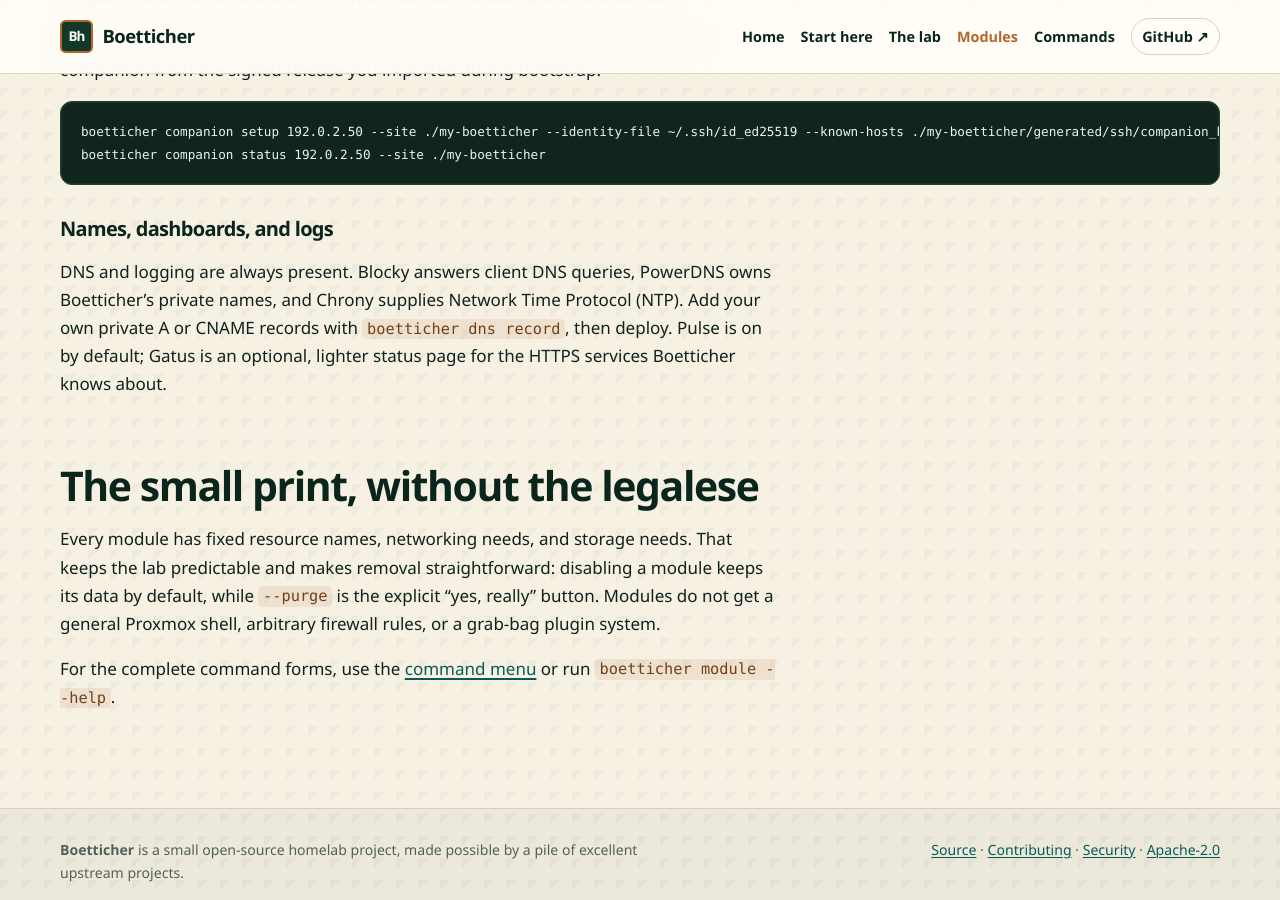
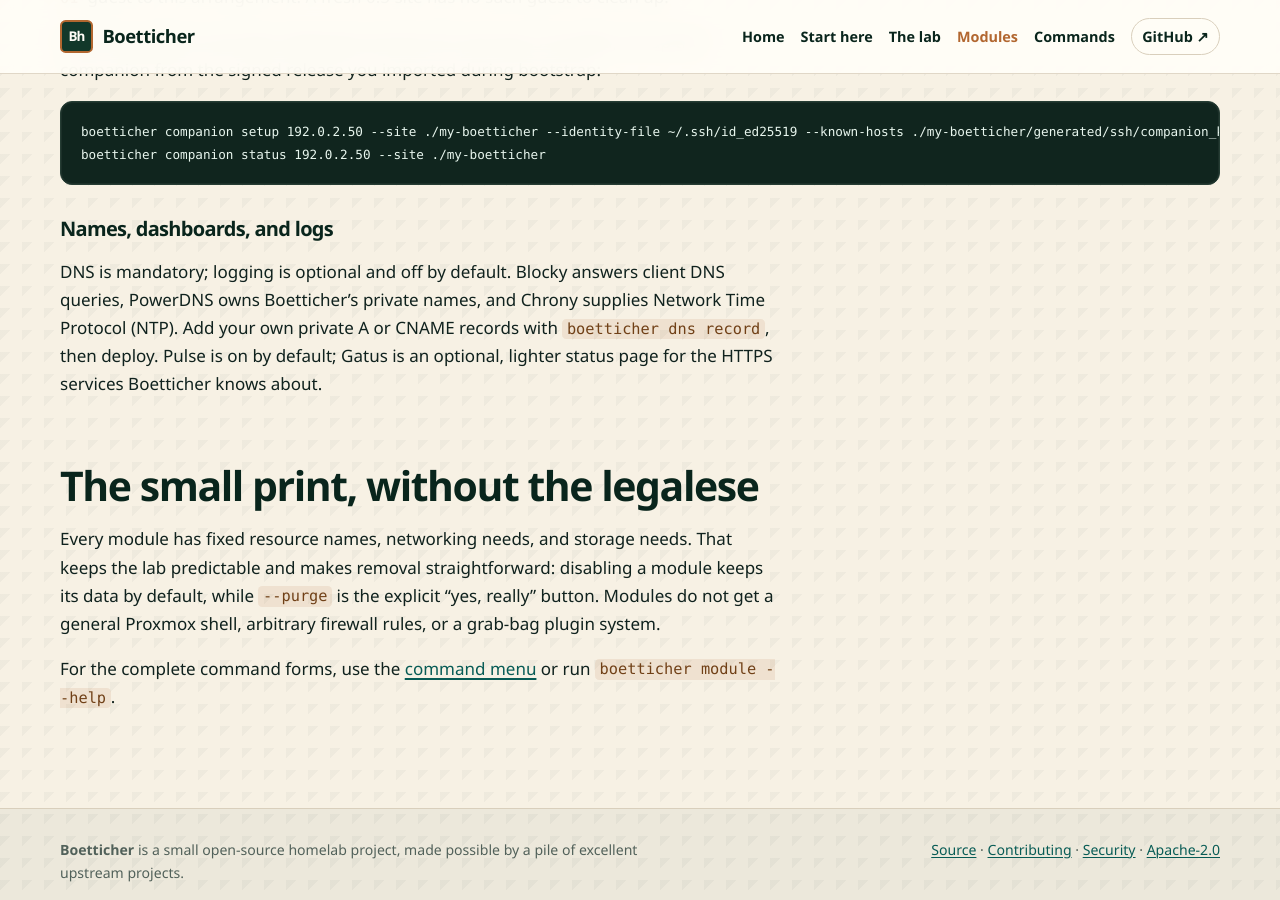
Before and after one commit to gofastercloud/boetticher, a Jekyll site: the page built from docs/modules.md, in a window 1280 px wide and 900 px high, scrolled down 5038 px. Built offline with Jekyll 4.4.1, drawn with Linux system fonts in a browser that asks for light colours.

Commit message:
Correct optional logging documentation

```diff
--- a/docs/modules.md
+++ b/docs/modules.md
@@ -152,11 +152,11 @@ boetticher companion status 192.0.2.50 --site ./my-boetticher
 
 ### Names, dashboards, and logs
 
-DNS and logging are always present. Blocky answers client DNS queries,
-PowerDNS owns Boetticher's private names, and Chrony supplies Network Time
-Protocol (NTP). Add your own private A or CNAME records with `boetticher dns
-record`, then deploy. Pulse is on by default; Gatus is an optional, lighter
-status page for the HTTPS services Boetticher knows about.
+DNS is mandatory; logging is optional and off by default. Blocky answers client
+DNS queries, PowerDNS owns Boetticher's private names, and Chrony supplies
+Network Time Protocol (NTP). Add your own private A or CNAME records with
+`boetticher dns record`, then deploy. Pulse is on by default; Gatus is an
+optional, lighter status page for the HTTPS services Boetticher knows about.
 
 ## The small print, without the legalese
 
```
